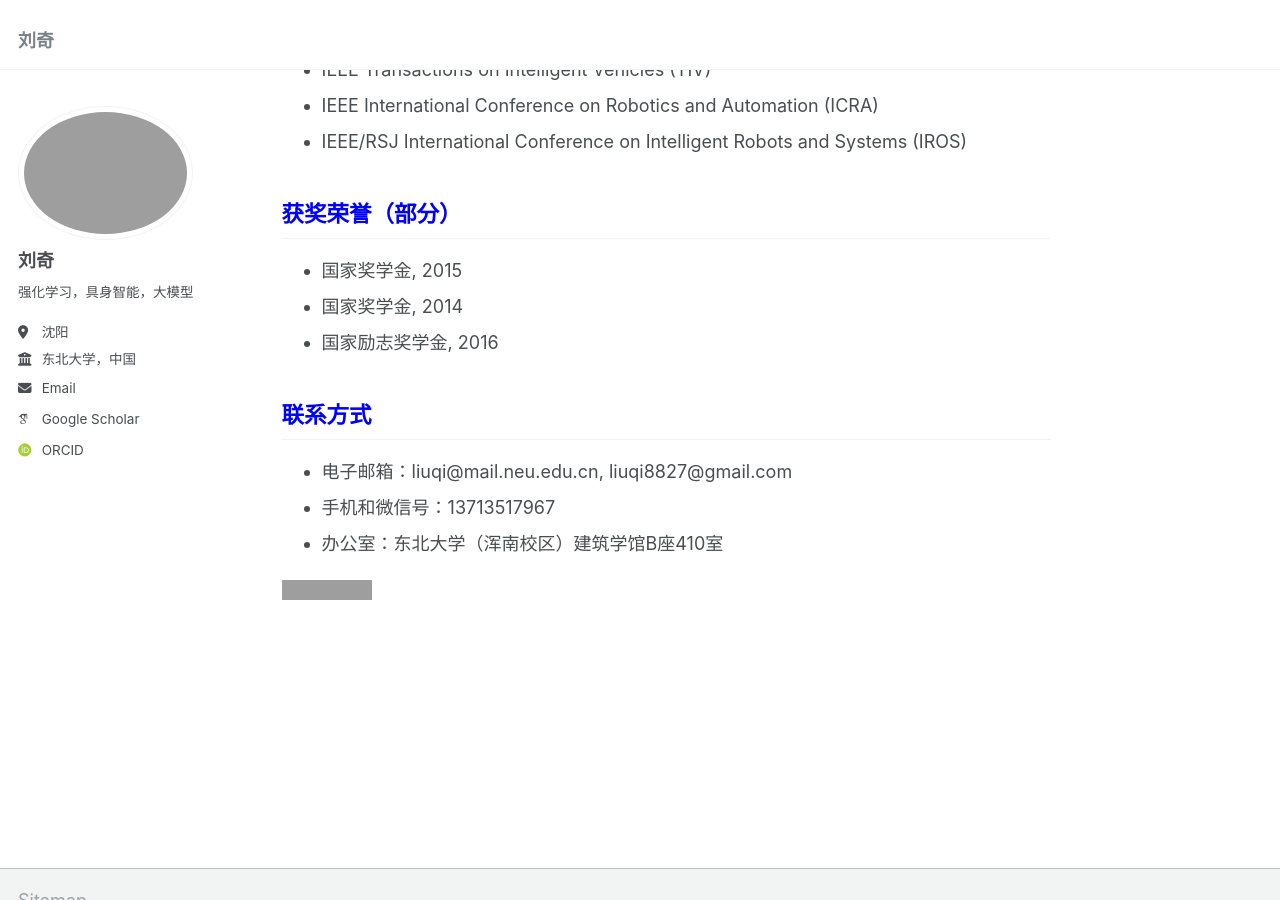
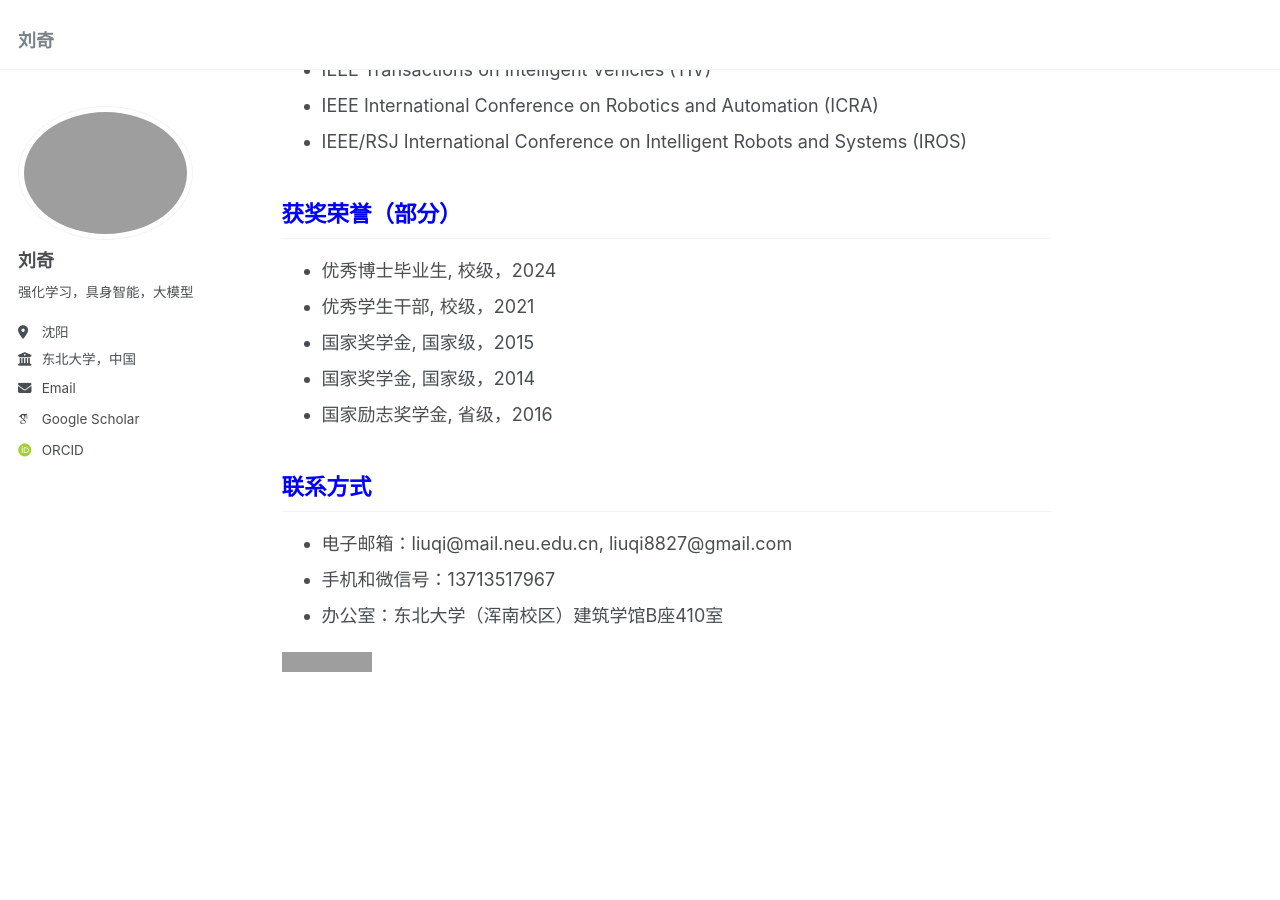
Before and after one commit to liuqi8827/liuqi8827.github.io, a Jekyll site: the page built from _pages/about.md, in a window 1280 px wide and 900 px high, scrolled down 2841 px. Built offline with Jekyll 4.4.1, drawn with Linux system fonts in a browser that asks for light colours; some web fonts are replaced; grey boxes are pictures that could not be loaded.

Commit message:
Update about.md

```diff
--- a/_pages/about.md
+++ b/_pages/about.md
@@ -57,9 +57,11 @@ redirect_from:
 - IEEE/RSJ International Conference on Intelligent Robots and Systems (IROS)
 
 ## <font color="blue">获奖荣誉（部分）</font>
-- 国家奖学金, 2015
-- 国家奖学金, 2014
-- 国家励志奖学金, 2016
+- 优秀博士毕业生, 校级，2024
+- 优秀学生干部, 校级，2021
+- 国家奖学金, 国家级，2015
+- 国家奖学金, 国家级，2014
+- 国家励志奖学金, 省级，2016
 
 ## <font color="blue">联系方式</font>
 - 电子邮箱：liuqi@mail.neu.edu.cn, liuqi8827@gmail.com
```
